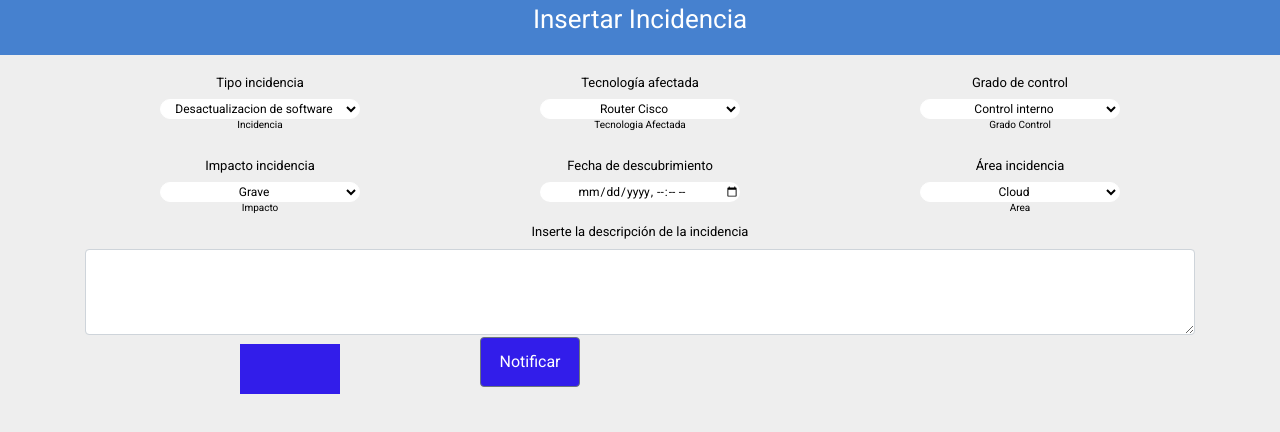
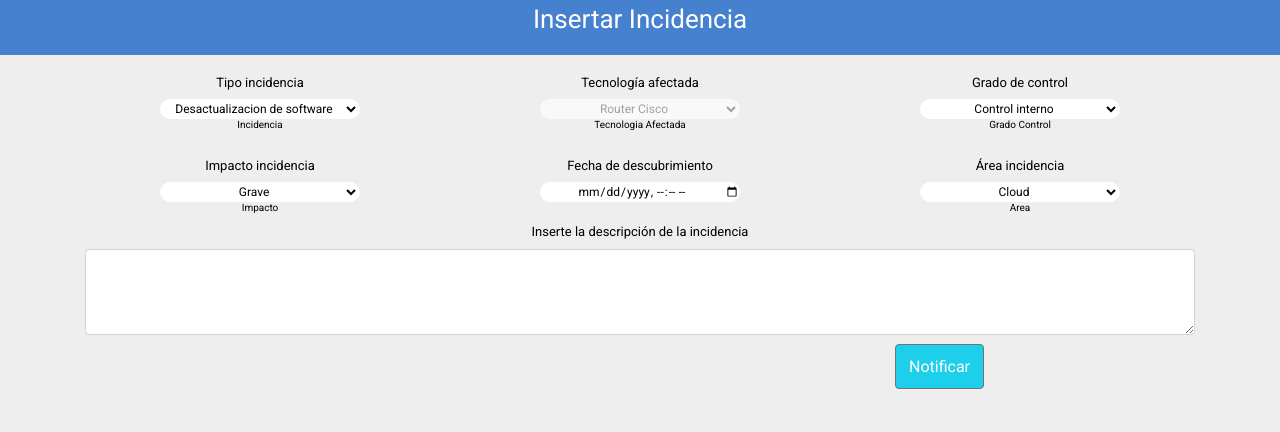
Before and after one commit to kennAnyUM/ProyectoAnderson, a React (Create React App) app: page /InsertarIncidencia in a window 1280 px wide. Shown: the top 432 px of the page. Built offline with nearby package versions, Linux system fonts and the light colour scheme.

Commit message:
Revisar como se ve

```diff
--- a/src/RegistroIncidente/Form.css
+++ b/src/RegistroIncidente/Form.css
@@ -35,11 +35,14 @@ color: black;
 margin-left: 240px;
 margin-top: -7px;
 text-align: center;
-background: rgb(50, 29, 234);
-height: 50px;
-width: 100px;
+height: 45px;
+width: 89px;
+background-color: #1DCFEA;
 
+}
 
+.abarcadoBotonNotificar:hover{
+  background: #ACCDFF;
 }
 
 .selectToForm{
--- a/src/RegistroIncidente/Form.js
+++ b/src/RegistroIncidente/Form.js
@@ -101,8 +101,8 @@ class Select extends React.Component {
       <option value={control}>{control}</option>
     );
 
+    return (
 
-    return (
       <div className="container">
 
         <div className="row">
@@ -134,7 +134,7 @@ class Select extends React.Component {
             <div className="Container-div">
 
               <h5 className="H5-form">Tecnología afectada</h5>
-              <select className="selectToForm" id="lang4" onChange={this.handleChange4.bind(this)} value={this.state.tech4}>
+              <select className="selectToForm" disabled="false" id="lang4" onChange={this.handleChange4.bind(this)} value={this.state.tech4}>
                 {listaTecno}
               </select>
               <h4 className="H4-form">{this.state.tech4}</h4>
@@ -215,13 +215,31 @@ function MyTextArea() {
 function MyNotificationButton() {
   return (
 
-    <div className="abarcadoBotonNotificar">
+    <div className="container">
 
-      <Button className="abarcadoBotonNotificar"  >Notificar</Button>
+    <div className="row">
+
+      <div className="col-xs-3 col-md-3"></div>
+
+      <div className="col-xs-3 col-md-3"></div>
+
+      <div className="col-xs-1 col-md-1">
+
+        <div className="Container-div">
+
+          <div >
+            <Button className="abarcadoBotonNotificar" rounded gradient="purple">Notificar</Button>
+          </div>
+
+        </div>
+
+      </div>
+
+
 
     </div>
 
-
+  </div>
   );
 }
 
```
